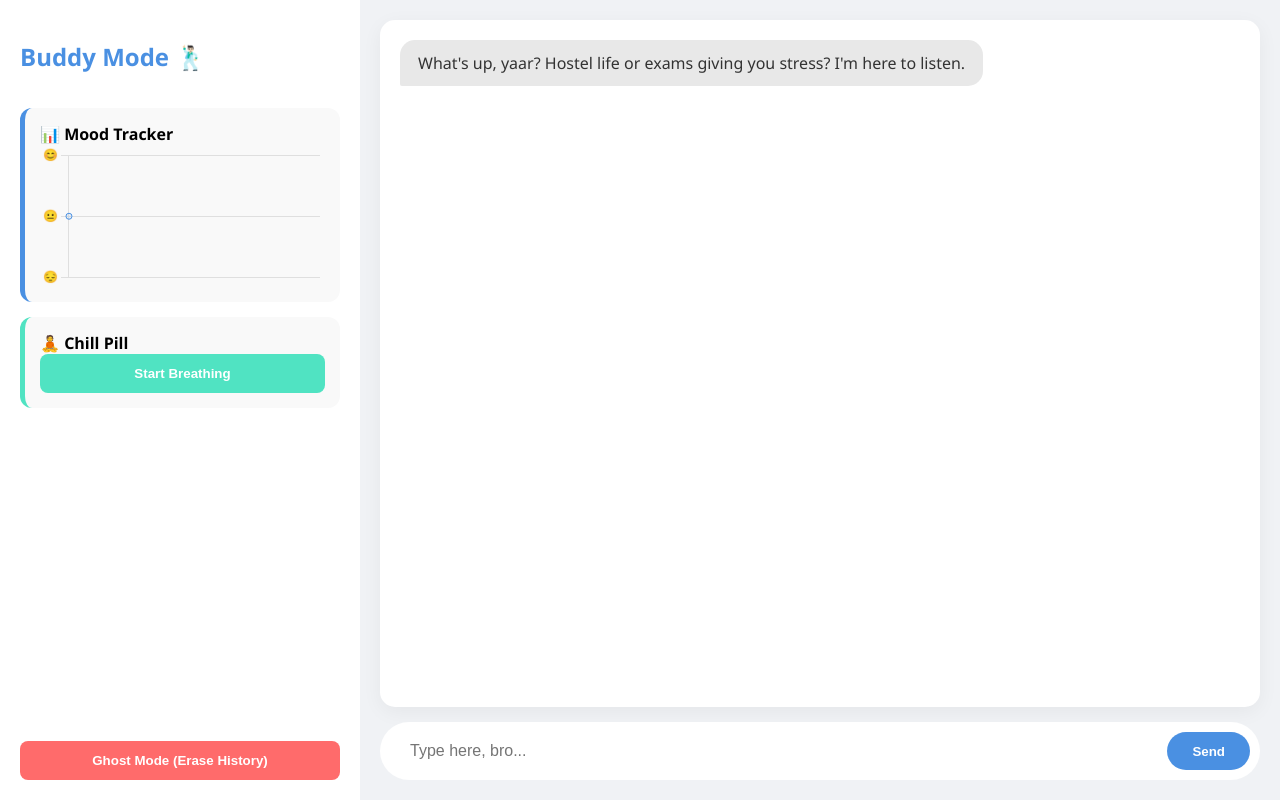
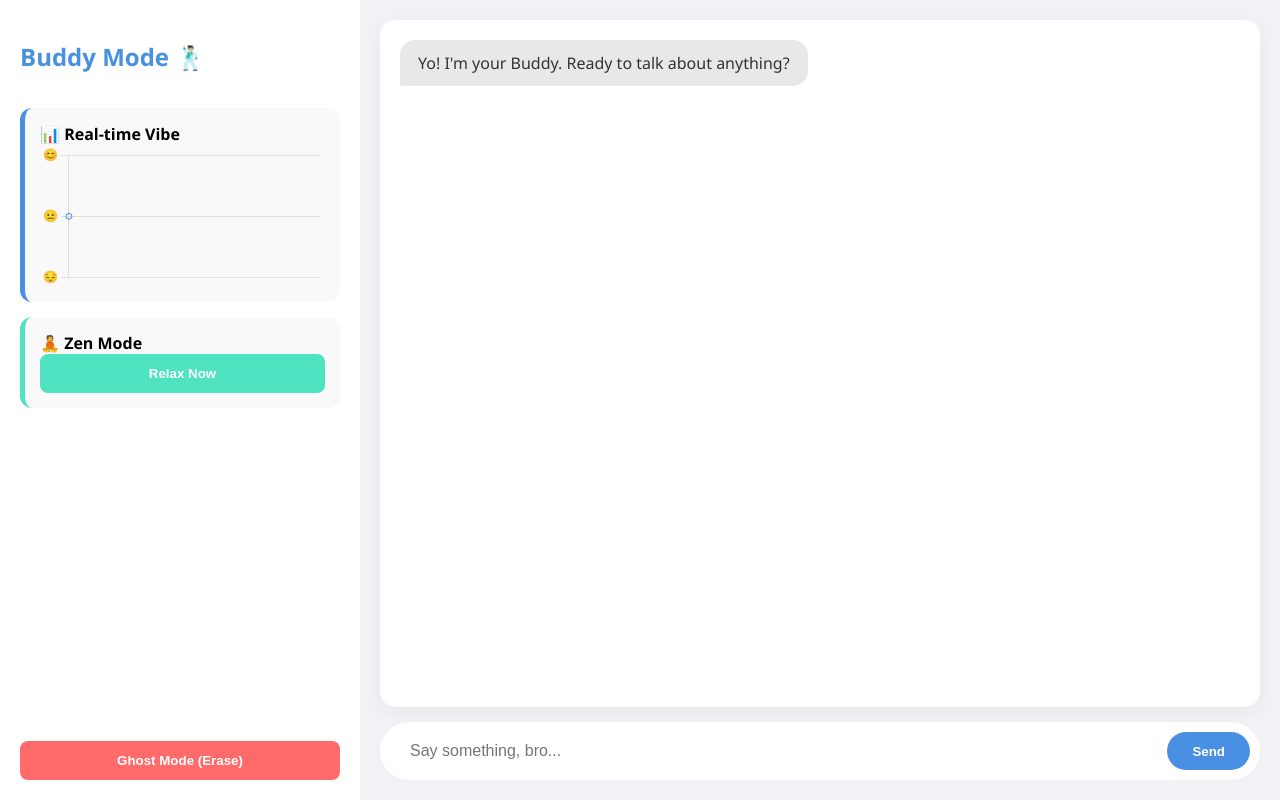
Before and after one commit to amirthas-a11y/mental-wellness-chatbot, a Flask app: page / in a window 1280 px wide. Run offline with Flask 3, Linux system fonts and the light colour scheme.

Commit message:
Final 2.0 version for demo

```diff
--- a/app.py
+++ b/app.py
@@ -8,13 +8,14 @@ app = Flask(__name__)
 app.secret_key = os.environ.get("FLASK_SECRET", "wellness_buddy_2026")
 DB_PATH = "chat_history.db"
 
-# Initialize tools
+# Initialize Tools
 analyzer = SentimentIntensityAnalyzer()
 
-# STABLE MODEL ID
-MODEL_ID = "gemini-1.5-flash"
+# STABLE 2.0 MODEL ID
+MODEL_ID = "gemini-2.0-flash"
 
 def init_db():
+    """Sets up the SQLite database for chat history."""
     with sqlite3.connect(DB_PATH) as conn:
         conn.execute('''
             CREATE TABLE IF NOT EXISTS chats (
@@ -47,19 +48,18 @@ def chat():
     try:
         api_key = os.environ.get("GEMINI_API_KEY")
         if not api_key:
-             return jsonify({"response": "API Key is missing from Render settings!", "score": 0})
+             return jsonify({"response": "Missing API Key! Fix it in Render.", "score": 0})
 
-        # Initialize the client inside the route to ensure it uses the latest key
+        # Initialize GenAI Client for Gemini 2.0
         client = genai.Client(api_key=api_key)
 
         persona = (
             "You are 'Buddy', a chill, empathetic college companion. "
-            "Use casual language (bro, yaar, buddy). Support students with hostel life, "
-            "academic stress, and project deadlines. Respond in English/Hindi naturally. "
-            "Keep it very brief (max 2 sentences)."
+            "Use casual language (bro, yaar, buddy). Support students with "
+            "hostel life and exams. Keep it very brief (max 2 sentences)."
         )
 
-        # Generating content
+        # Gemini 2.0 Generation
         response = client.models.generate_content(
             model=MODEL_ID,
             contents=f"{persona}\nUser: {user_message}"
@@ -67,11 +67,11 @@ def chat():
 
         bot_response = response.text
 
-        # Calculate sentiment
+        # Calculate Sentiment using VADER
         vs = analyzer.polarity_scores(user_message)
         score = float(vs['compound'])
 
-        # Save to DB
+        # Log to Database
         with get_db() as conn:
             conn.execute(
                 "INSERT INTO chats (user_message, bot_response, sentiment_score) VALUES (?, ?, ?)",
@@ -82,19 +82,13 @@ def chat():
         return jsonify({"response": bot_response, "score": score})
 
     except Exception as e:
-        # LOGGING THE ERROR TO RENDER CONSOLE
-        print(f"--- API ERROR START ---")
-        print(f"Type: {type(e).__name__}")
-        print(f"Details: {str(e)}")
-        print(f"--- API ERROR END ---")
+        # Detailed error log for Render console
+        print(f"--- API ERROR (2.0) --- {e}")
 
-        # Determine the user sentiment even if AI fails
-        vs = analyzer.polarity_scores(user_message)
-        fallback_score = float(vs['compound'])
-
+        # Fallback response for Demo Safety
         return jsonify({
-            "response": "Arre yaar, my connection is a bit shaky. But I'm listening—I know things can be tough. Tell me more?",
-            "score": fallback_score
+            "response": "Arre yaar, my 2.0 brain is overthinking. But I'm listening—what's on your mind?",
+            "score": 0
         })
 
 @app.route("/clear_history", methods=["POST"])
--- a/templates/index.html
+++ b/templates/index.html
@@ -3,7 +3,7 @@
 <head>
     <meta charset="UTF-8">
     <meta name="viewport" content="width=device-width, initial-scale=1.0">
-    <title>Wellness Buddy | Safe Space</title>
+    <title>Wellness Buddy | Gemini 2.0</title>
     <script src="https://cdn.jsdelivr.net/npm/chart.js"></script>
     <style>
         :root { --primary: #4A90E2; --secondary: #50E3C2; --danger: #FF6B6B; --bg: #F4F7F6; }
@@ -25,23 +25,23 @@
     <div class="sidebar">
         <h2 style="color: var(--primary);">Buddy Mode 🕺🏻</h2>
         <div class="card">
-            <strong>📊 Mood Tracker</strong>
+            <strong>📊 Real-time Vibe</strong>
             <canvas id="moodChart" height="150"></canvas>
         </div>
         <div class="card" style="border-color: var(--secondary);">
-            <strong>🧘 Chill Pill</strong>
-            <div id="zen-box">Slowly Inhale... and Exhale...</div>
-            <button class="btn" style="background: var(--secondary); color: white;" onclick="startZen()">Start Breathing</button>
+            <strong>🧘 Zen Mode</strong>
+            <div id="zen-box">Breathe in... Breathe out...</div>
+            <button class="btn" style="background: var(--secondary); color: white;" onclick="startZen()">Relax Now</button>
         </div>
-        <button class="btn" style="background: var(--danger); color: white; margin-top: auto;" onclick="nukeHistory()">Ghost Mode (Erase History)</button>
+        <button class="btn" style="background: var(--danger); color: white; margin-top: auto;" onclick="nukeHistory()">Ghost Mode (Erase)</button>
     </div>
 
     <div class="main-chat">
         <div class="chat-box" id="chat-box">
-            <div class="msg bot">What's up, yaar? Hostel life or exams giving you stress? I'm here to listen.</div>
+            <div class="msg bot">Yo! I'm your Buddy. Ready to talk about anything?</div>
         </div>
         <div class="input-area">
-            <input type="text" id="user-input" placeholder="Type here, bro..." onkeypress="if(event.key==='Enter') send()">
+            <input type="text" id="user-input" placeholder="Say something, bro..." onkeypress="if(event.key==='Enter') send()">
             <button class="btn" style="width: auto; background: var(--primary); color: white; border-radius: 30px; padding: 10px 25px;" onclick="send()">Send</button>
         </div>
     </div>
@@ -72,7 +72,7 @@
                 addMsg(data.response, 'bot');
                 updateChart(data.score);
             } catch (e) {
-                addMsg("Arre, something went wrong on my end. Try again?", 'bot');
+                addMsg("Arre yaar, check your internet. I'm stuck!", 'bot');
             }
         }
 
@@ -88,10 +88,6 @@
         function updateChart(score) {
             moodChart.data.labels.push('');
             moodChart.data.datasets[0].data.push(score);
-            if(moodChart.data.labels.length > 10) {
-                moodChart.data.labels.shift();
-                moodChart.data.datasets[0].data.shift();
-            }
             moodChart.update();
         }
 
@@ -102,7 +98,7 @@
         }
 
         async function nukeHistory() {
-            if(confirm("Erase all chats? Bro code: Your secrets stay safe.")) {
+            if(confirm("Erase all evidence?")) {
                 await fetch("/clear_history", { method: "POST" });
                 location.reload();
             }
```
